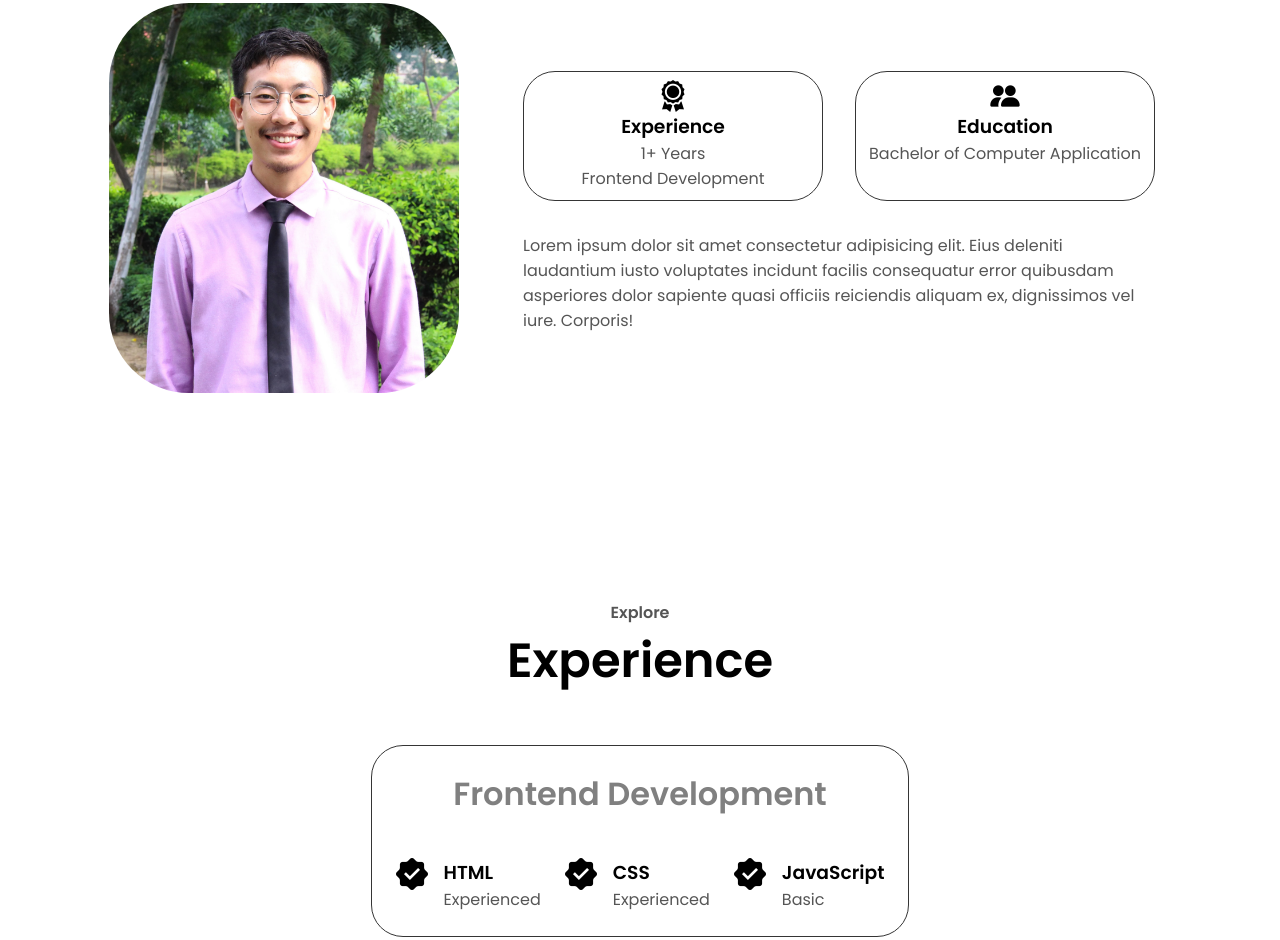
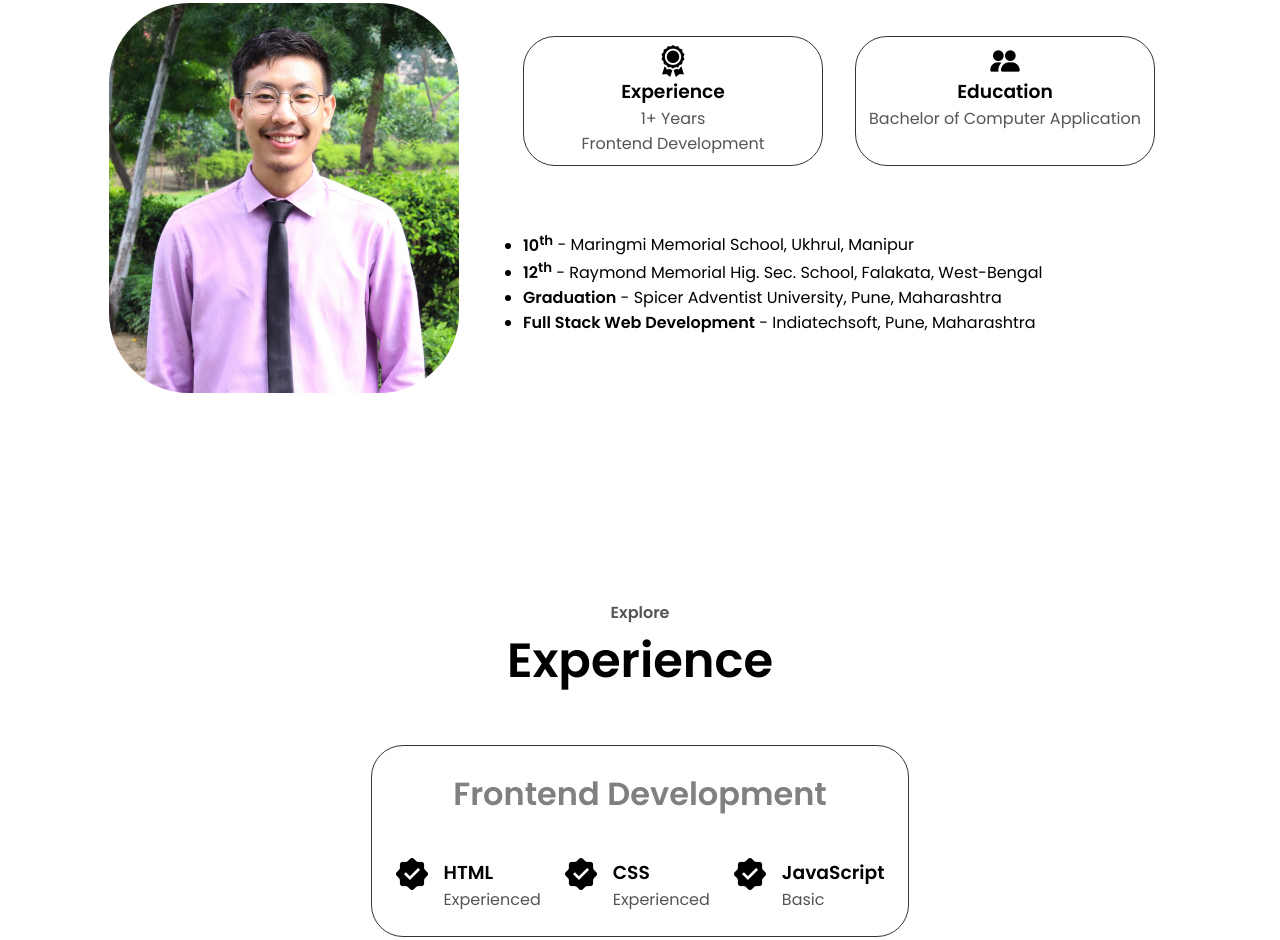
Before and after one commit to Yuireising-Ngalung/Portfolio, a plain HTML site: page index.html in a window 1280 px wide. Shown: the part 919-1859 px from the top of the page. Drawn offline with Linux system fonts and the light colour scheme.

Commit message:
Update index.html

```diff
--- a/index.html
+++ b/index.html
@@ -134,10 +134,12 @@
               </div>
             </div>
             <p>
-              Lorem ipsum dolor sit amet consectetur adipisicing elit. Eius
-              deleniti laudantium iusto voluptates incidunt facilis consequatur
-              error quibusdam asperiores dolor sapiente quasi officiis
-              reiciendis aliquam ex, dignissimos vel iure. Corporis!
+              <ul>
+                <li><b>10<sup>th</sup></b> - Maringmi Memorial School, Ukhrul, Manipur</li>
+                <li><b>12<sup>th</sup></b> - Raymond Memorial Hig. Sec. School, Falakata, West-Bengal</li>
+                <li><b>Graduation</b> - Spicer Adventist University, Pune, Maharashtra</li>
+                <li><b>Full Stack Web Development</b> - Indiatechsoft, Pune, Maharashtra</li>
+              </ul>
             </p>
           </div>
         </div>
@@ -202,7 +204,7 @@
           </div>
           <div class="projects_card">
             <img src="./assets/projects/rnmh.jpg" loading="lazy" alt="" />
-            <h2 class="section_sub_title">Project One</h2>
+            <h2 class="section_sub_title">Ruby Nelson Hospital</h2>
             <button
               class="button_transparent"
               onclick="location.href='https://rnmh.org'"
```
